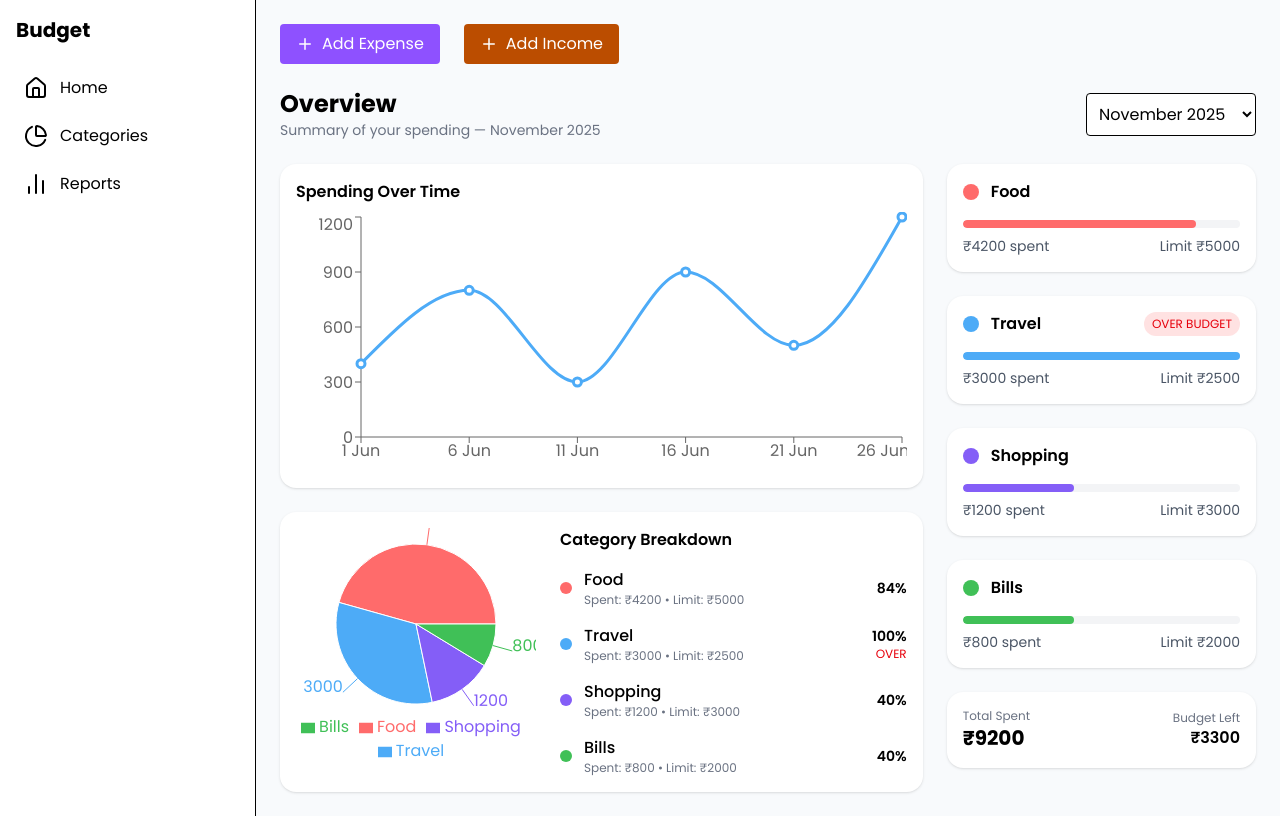
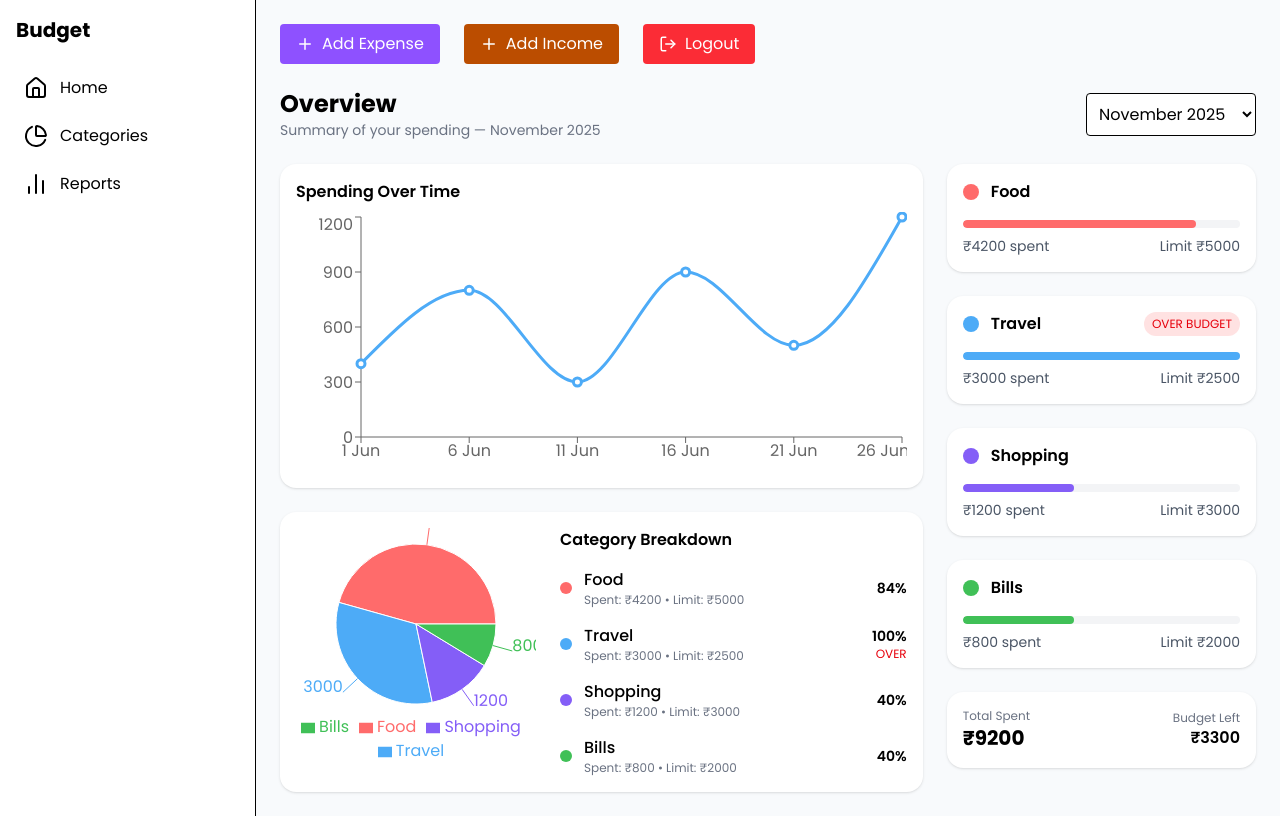
Before and after one commit to arjunpramachandran/Budget-Tracker-MERN, a React app in the folder frontend/: page /dashboard in a window 1280 px wide. Built offline with nearby package versions, Linux system fonts and the light colour scheme; sample sign-in values are in the browser's storage; the HTML template or start-up script is replaced by a standard one.

Commit message:
Updatedlogout

```diff
--- a/frontend/src/App.jsx
+++ b/frontend/src/App.jsx
@@ -8,6 +8,7 @@ import Expense from './Pages/Dashboard/Expense'
 import DashboardLayout from './Components/Layouts/DashboardLayout'
 import Category from './Pages/Dashboard/Category'
 import Reports from './Pages/Dashboard/Reports'
+import { UserProvider } from './Context/UserContext'
 
 
 
@@ -15,7 +16,8 @@ import Reports from './Pages/Dashboard/Reports'
 const App = () => {
   return (
 
-    <div>
+
+      <UserProvider>
         <Router>
           <Routes>
             <Route path='/' element={<Root />} />
@@ -25,12 +27,13 @@ const App = () => {
               <Route path="/dashboard" element={<Home />} />
               <Route path="/income" element={<Income />} />
               <Route path="/expense" element={<Expense />} />
-            <Route path='/reports' element={<Reports/>}/>,
-            <Route path="/categories" element={<Category/>} />
+              <Route path='/reports' element={<Reports />} />,
+              <Route path="/categories" element={<Category />} />
             </Route>
           </Routes>
         </Router>
-    </div>
+      </UserProvider>
+
 
   )
 }
--- a/frontend/src/Components/Layouts/DashboardNavbar.jsx
+++ b/frontend/src/Components/Layouts/DashboardNavbar.jsx
@@ -1,13 +1,18 @@
 import React, { useState } from "react";
-import { Plus } from "lucide-react";
+import { Plus ,LogOut} from "lucide-react";
+import { useNavigate } from "react-router-dom";
 
 
 
 const DashboardNavbar = ({ setShowAdd }) => {
-
+    const navigate = useNavigate()
+const handleLogout = () => {
+    localStorage.removeItem("token");
+    navigate("/login");
+  };
 
     return (
-// navbar
+        // navbar
         <div className="flex flex-row gap-6 mb-6">
             <button
                 onClick={() => setShowAdd(true)}
@@ -23,6 +28,15 @@ const DashboardNavbar = ({ setShowAdd }) => {
                 <Plus size={18} />
                 Add Income
             </button>
+
+            {/* logout button */}
+            <button
+                onClick={handleLogout}
+                className="bg-red-500 text-white px-4 py-2 rounded flex items-center gap-2"
+            >
+                <LogOut size={18} />
+                Logout
+            </button>
         </div>
 
 
--- a/frontend/src/Pages/Auth/Login.jsx
+++ b/frontend/src/Pages/Auth/Login.jsx
@@ -5,7 +5,7 @@ import Input from '../../Components/Inputs/Input';
 import { validateEmail } from '../../utils/helper';
 import axiosInstance from '../../utils/axiosinstance';
 import { API_PATHS } from '../../utils/ApiPath';
-import { UserContext } from '../../Context/userContext';
+import { UserContext } from '../../Context/UserContext';
 
 export const Login = () => {
   const [email, setEmail] = React.useState('');
```
Lines whose indentation alone changed are shown as unchanged.
